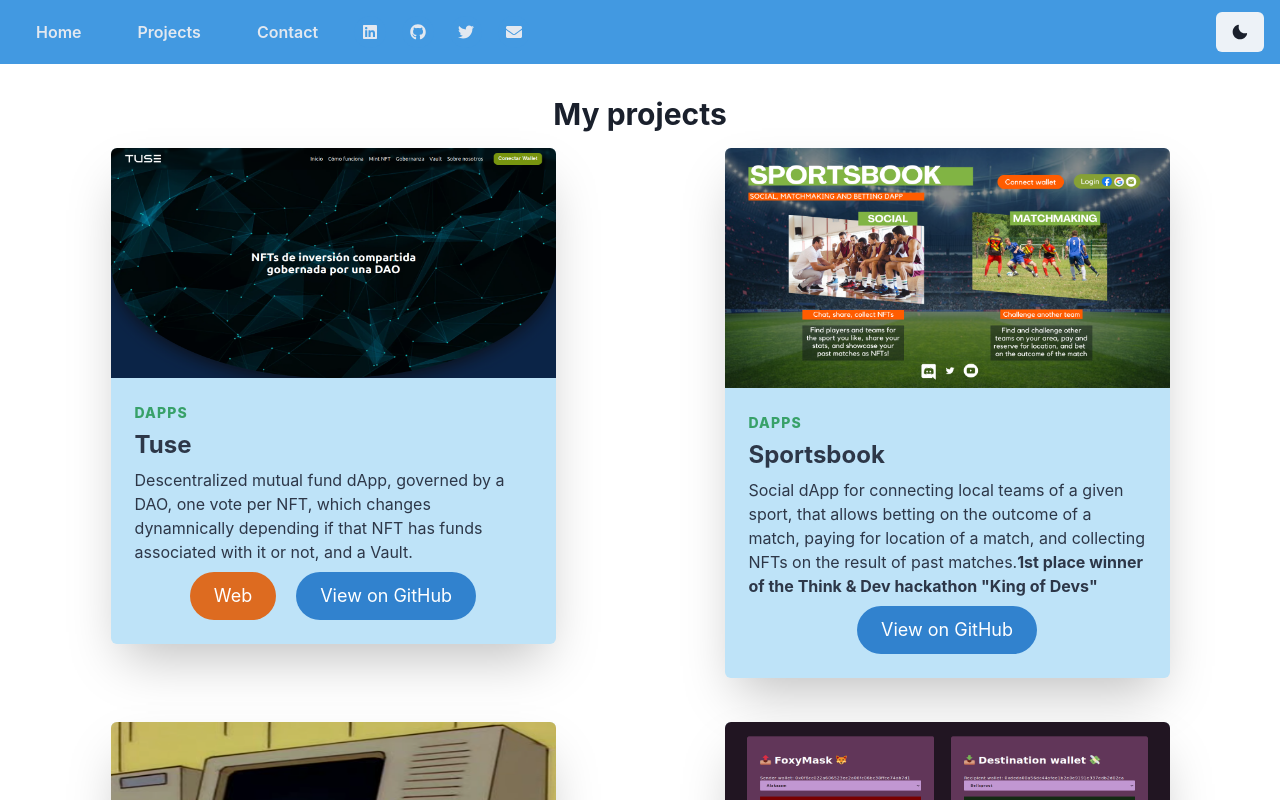
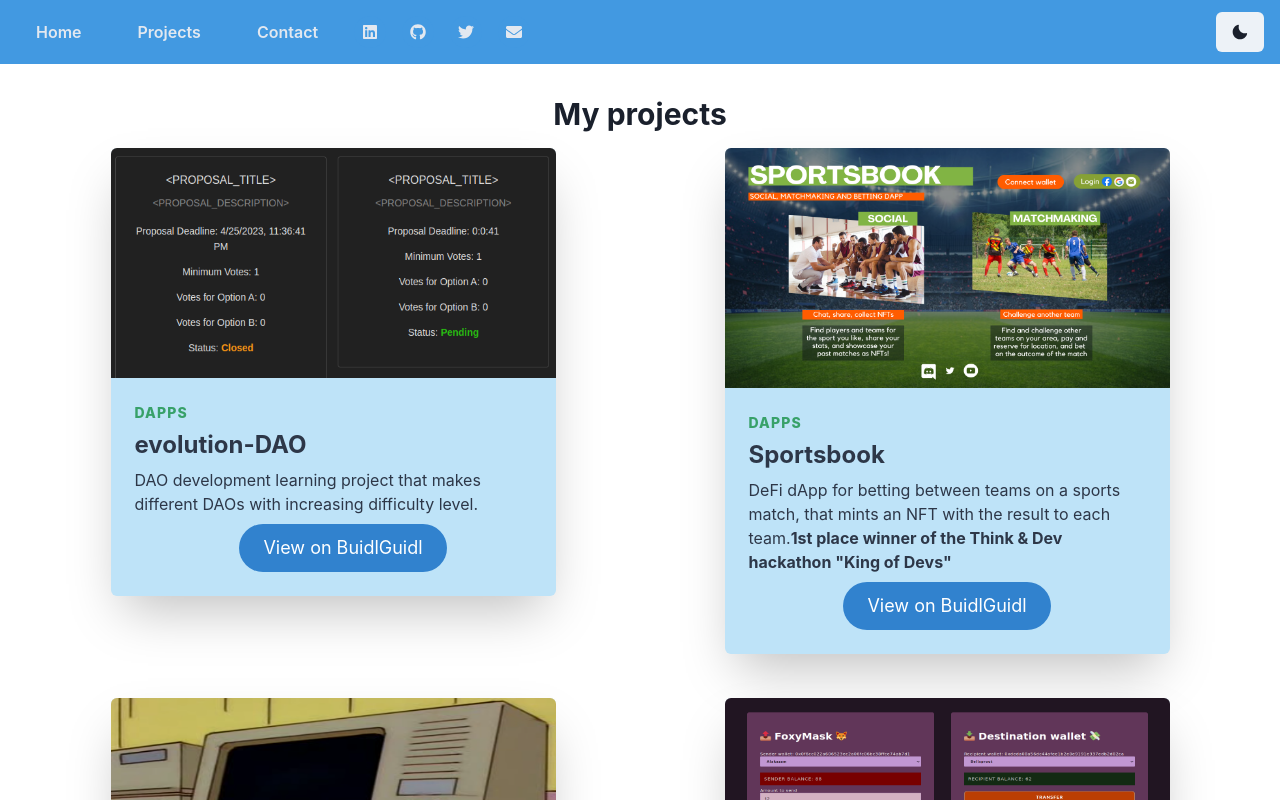
Before and after one commit to luloxi/portfolio-lulox, a Next.js app: page /projects in a window 1280 px wide. Shown: the top 800 px of the page. Built offline with nearby package versions, Linux system fonts and the light colour scheme.

Commit message:
Added evolution-DAO and links to BuidlGuidl instead of Github

```diff
--- a/src/components/ProjectsContent.tsx
+++ b/src/components/ProjectsContent.tsx
@@ -57,7 +57,11 @@ export default function ProjectsContent() {
               mb={6}
               pos={"relative"}
             >
-              <Image alt="Tuse" src={"/projects/tuse.png"} layout={"fill"} />
+              <Image
+                alt="Tuse"
+                src={"/projects/evolution-DAO.png"}
+                layout={"fill"}
+              />
             </Box>
             <Stack>
               <Text
@@ -74,15 +78,14 @@ export default function ProjectsContent() {
                 fontSize={"2xl"}
                 fontFamily={"body"}
               >
-                Tuse
+                evolution-DAO
               </Heading>
               <Text color={useColorModeValue("gray.700", "white")}>
-                Descentralized mutual fund dApp, governed by a DAO, one vote per
-                NFT, which changes dynamnically depending if that NFT has funds
-                associated with it or not, and a Vault.
+                DAO development learning project that makes different DAOs with
+                increasing difficulty level.
               </Text>
               <Center>
-                <Link href="https://tuse.vercel.app/" target={"_blank"}>
+                {/* <Link href="https://tuse.vercel.app/" target={"_blank"}>
                   <Button
                     rounded={"full"}
                     size={"lg"}
@@ -94,9 +97,9 @@ export default function ProjectsContent() {
                   >
                     Web
                   </Button>
-                </Link>
+                </Link> */}
                 <Link
-                  href="https://github.com/manuel-salvador/hackathon-tuse"
+                  href="https://buidlguidl.com/build/0XiixjBqbKqluguYpmFE"
                   target={"_blank"}
                 >
                   <Button
@@ -109,7 +112,7 @@ export default function ProjectsContent() {
                     bg={useColorModeValue("blue.500", "blue.700")}
                     _hover={{ bg: useColorModeValue("blue.400", "blue.600") }}
                   >
-                    View on GitHub
+                    View on BuidlGuidl
                   </Button>
                 </Link>
               </Center>
@@ -161,9 +164,8 @@ export default function ProjectsContent() {
                 Sportsbook
               </Heading>
               <Text color={useColorModeValue("gray.700", "white")}>
-                Social dApp for connecting local teams of a given sport, that
-                allows betting on the outcome of a match, paying for location of
-                a match, and collecting NFTs on the result of past matches.
+                DeFi dApp for betting between teams on a sports match, that
+                mints an NFT with the result to each team.
                 <strong>
                   1st place winner of the Think & Dev hackathon &quot;King of
                   Devs&quot;
@@ -171,7 +173,7 @@ export default function ProjectsContent() {
               </Text>
               <Center>
                 <Link
-                  href="https://github.com/luloxi/sportsbook-dapp"
+                  href="https://buidlguidl.com/build/TeO63e0zuipeKI1alGUc"
                   target={"_blank"}
                 >
                   <Button
@@ -183,7 +185,7 @@ export default function ProjectsContent() {
                     bg={useColorModeValue("blue.500", "blue.700")}
                     _hover={{ bg: useColorModeValue("blue.400", "blue.600") }}
                   >
-                    View on GitHub
+                    View on BuidlGuidl
                   </Button>
                 </Link>
               </Center>
```
Also changed, not shown: public/projects/evolution-DAO.png (added).
